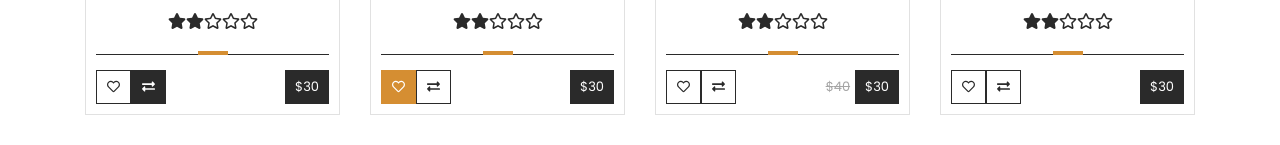
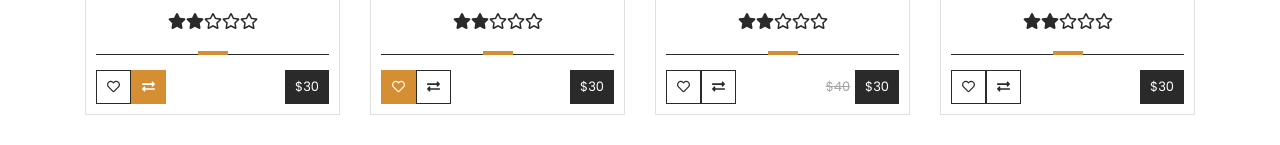
Before and after one commit to kamilwilk95/wdp-2204-02, a React (Create React App) app: page / in a window 1280 px wide. In both pictures the pointer is over the link 148 px from the left and 1105 px from the top of the page. Shown: the part 1018-1163 px from the top of the page. Built offline with nearby package versions, Linux system fonts and the light colour scheme; grey boxes are pictures that could not be loaded.

Commit message:
minor updates

```diff
--- a/src/components/common/ProductBox/ProductBox.js
+++ b/src/components/common/ProductBox/ProductBox.js
@@ -65,7 +65,7 @@ const ProductBox = ({ id, name, price, promo, stars, oldPrice, isFavorite, compa
           <Button variant='outline' onClick={favoriteClick} className={clsx(styles.buttonFavorite, isFavorite && styles.isFavorite)}>
             <FontAwesomeIcon icon={faHeart}>Favorite</FontAwesomeIcon>
           </Button>
-          <Button variant='outline' onClick={toggleCompare} className={clsx(comparing && styles.comparing)}>
+          <Button variant='outline' onClick={toggleCompare} className={clsx(styles.buttonCompare, comparing && styles.comparing)}>
             <FontAwesomeIcon icon={faExchangeAlt}>Add to compare</FontAwesomeIcon>
           </Button>
         </div>
--- a/src/components/common/ProductBox/ProductBox.module.scss
+++ b/src/components/common/ProductBox/ProductBox.module.scss
@@ -132,4 +132,10 @@
     background-color: $primary;
     color: #ffffff;
   }
+
+  .buttonCompare:hover, .comparing {
+    border: 1px solid $primary;
+    background-color: $primary;
+    color: #ffffff;
+  }
 }
```
